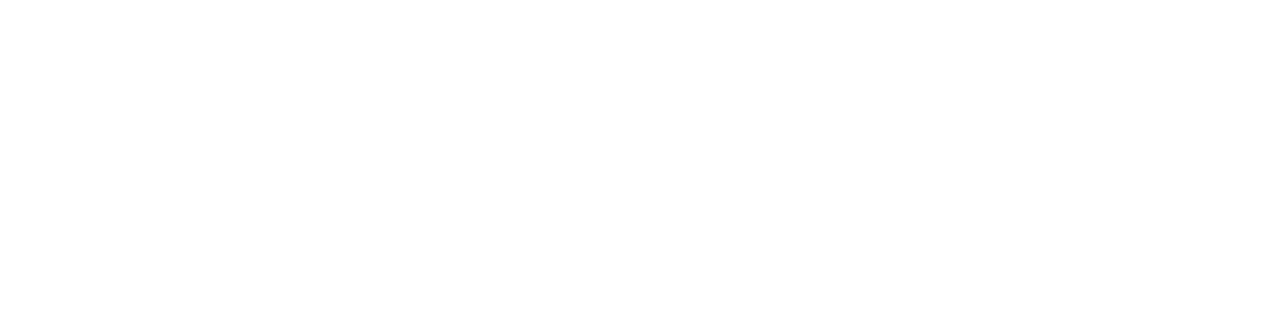
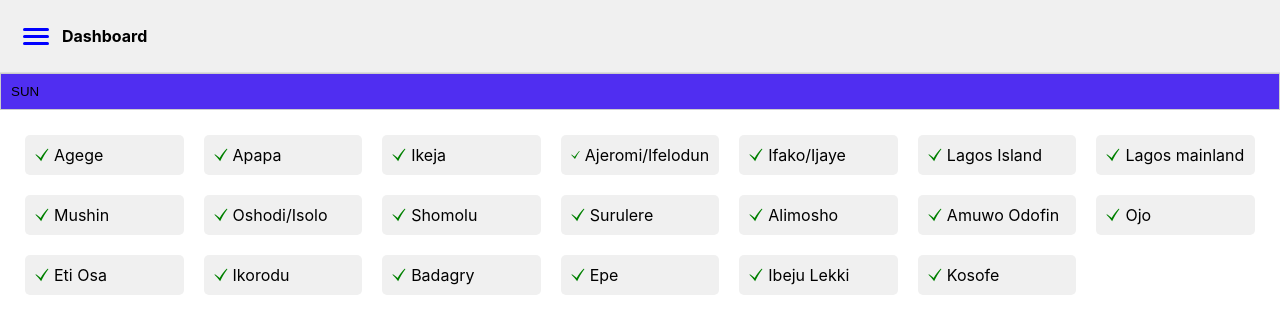
Before and after one commit to Onidamilola/alphageek, a React (Create React App) app: page /route-plan in a window 1280 px wide. Shown: the top 334 px of the page. Built offline with nearby package versions, Linux system fonts and the light colour scheme.

Commit message:
i worked on the visit schedule, outlet list and inbox

```diff
--- a/package.json
+++ b/package.json
@@ -5,6 +5,7 @@
   "dependencies": {
     "@emotion/react": "^11.11.3",
     "@emotion/styled": "^11.11.0",
+    "@material-ui/core": "^4.12.4",
     "@mui/icons-material": "^5.15.6",
     "@mui/material": "^5.15.6",
     "@mui/styles": "^5.15.6",
--- a/src/App.js
+++ b/src/App.js
@@ -21,6 +21,7 @@ import VisitSchedule from './components/visitschedule';
 import Inbox from './components/inbox';
 import Help from './components/help';
 import CreateOutlet from './components/createoutlet';
+import CreateSchedule from './components/createschedule';
 
 const App = () => {
   return (
@@ -46,6 +47,7 @@ const App = () => {
         <Route path="/inbox" element={<Inbox />} />
         <Route path="/help" element={<Help />} />
         <Route path="/createoutlet" element={<CreateOutlet/>} />
+        <Route path="/createschedule" element={<CreateSchedule/>} />
       </Routes>
     </Router>
   );
--- /dev/null
+++ b/src/components/button1.js
@@ -0,0 +1,40 @@
+import React from 'react';
+import { Link } from 'react-router-dom';
+
+const Button = () => {
+  return (
+    <div style={{
+      width: '100%',
+      display: 'flex',
+      justifyContent: 'center',
+      alignItems: 'center',
+      padding: '20px',
+    }}>
+      <Link to="/createschedule">
+        <button style={buttonStyle}>CREATE SCHEDULE</button>
+      </Link>
+    </div>
+  );
+};
+
+const buttonStyle = {
+  width: '200px',
+  height: '50px',
+  backgroundColor: '#502ef1',
+  color: 'white',
+  border: 'none',
+  borderRadius: '5px',
+  fontSize: '18px',
+  cursor: 'pointer',
+  outline: 'none',
+  transition: 'background-color 0.3s ease',
+};
+
+// Media query for mobile responsiveness
+if (window.matchMedia("(max-width: 768px)").matches) {
+  buttonStyle.width = '200px';
+  buttonStyle.height = '40px';
+  buttonStyle.fontSize = '16px';
+}
+
+export default Button;
--- a/src/components/createoutlet.js
+++ b/src/components/createoutlet.js
@@ -1,8 +1,22 @@
-import React from 'react'
+import React, {useState, useRef} from 'react'
 import Sidebar from './sidebar'
 
 
 const CreateOutlet = () => {
+  const [imageObject, setImageObect] = useState(null);
+
+  const handleFileInput = useRef(null);
+
+  const handleClick = () => {
+    handleFileInput.current.click();
+  };
+
+  const handleImageChange = (event) => {
+    setImageObect({
+      imagePreview: URL.createObjectURL(event.target.files[0]),
+      imageFile: event.target.files[0],
+    });
+  }
   return (
     <div>
       <div style={{ width: '100%', marginBottom: '20px' }}>
@@ -68,6 +82,17 @@ const CreateOutlet = () => {
         <input type="text" id="lastName" name="lastName" placeholder="Last Name" style={{ marginBottom: '10px' }} />
         <input type="text" id="contactPhoneNumber" name="contactPhoneNumber" placeholder="Phone Number" style={{ marginBottom: '10px' }} />
 
+        <label htmlFor="Image" style={{ color: 'blue' }}>Outlet Image</label>
+        <input
+            type="file"
+            accept="image/*"
+            capture="environment"
+            ref={handleFileInput}
+            onChange={handleImageChange}
+        />
+        {imageObject && <img src={imageObject.imagePreview} />}
+
+
         {/* <label htmlFor="outletImage">Outlet Image</label>
         <input type="file" accept="image/*" id="outletImage" name="outletImage" style={{ marginBottom: '10px' }} /> */}
 
--- /dev/null
+++ b/src/components/createschedule.js
@@ -0,0 +1,71 @@
+import React from 'react'
+import Sidebar from './sidebar'
+
+    const CreateSchedule = () => {
+        return(
+            <div>
+                 <div style={{ width: '100%', marginBottom: '20px' }}>
+        <Sidebar />
+      </div>
+
+      <div className="container" style={{ display: 'flex', flexDirection: 'column' }}>
+      <label htmlFor="outlet" style={{ color: 'blue' }}></label>
+        <select id="outlet" name="Select outlet" style={{ marginBottom: '10px' }}>
+          <option value="select outlet">Select Outlet</option>
+          </select>
+
+          <input style={{ marginBottom: '10px' }} type="date" id="start" name="trip-start" value="2024-02-12"
+                min="1925-01-01" max="2030-12-31"/>
+                 <input style={{ marginBottom: '10px' }} type="time" id="appt" name="appt"></input>
+
+          <button type="submit" style={{ width: '100%', padding: '10px 20px', backgroundColor: '#502ef1', color: '#fff', border: 'none', borderRadius: '5px', cursor: 'pointer' }}>SAVE</button>
+      </div>
+
+      <style jsx>{`
+        @media screen and (max-width: 768px) {
+          .container {
+            // Mobile styles
+          }
+        }
+      `}</style>
+
+      {/* Additional styles */}
+      <style>{`
+        body { font-family: Arial, Helvetica, sans-serif; }
+        * { box-sizing: border-box; }
+        input[type=text], select, textarea {
+          width: 100%;
+          padding: 12px;
+          border: none;
+          border-bottom: 1px solid #ccc;
+          border-radius: 4px;
+          margin-top: 6px;
+          margin-bottom: 16px;
+          resize: vertical;
+        }
+        input[type=submit] {
+          background-color: #04AA6D;
+          color: white;
+          padding: 12px 20px;
+          border: none;
+          border-radius: 4px;
+          cursor: pointer;
+        }
+        input[type=submit]:hover {
+          background-color: #45a049;
+        }
+        .container {
+          border-radius: 5px;
+          background-color: #f2f2f2;
+          padding: 20px;
+          width: 80%; /* Adjust width as needed */
+          margin: auto; /* Center the container horizontally */
+        }
+      `}</style>
+
+            </div>
+
+        )
+    }
+
+    export default CreateSchedule;
--- a/src/components/inbox.js
+++ b/src/components/inbox.js
@@ -1,5 +1,4 @@
 import React from 'react';
-import Lock from '../assets/images/lock.png'
 import Sidebar1 from './sidebar1';
 import { FaBell } from "react-icons/fa";
 
--- a/src/components/routeplan.js
+++ b/src/components/routeplan.js
@@ -1,11 +1,85 @@
-import React from 'react'
+import React, { useState } from 'react';
+import Sidebar from './sidebar';
+import { GiCheckMark } from "react-icons/gi";
 
-function routeplan() {
+const RoutePlan = () => {
+  const [activeTab, setActiveTab] = useState('SUN'); // Default active tab is 'SUN'
+
+  const openCity = (cityName) => {
+    setActiveTab(cityName);
+  };
+
+  // Function to generate grid items
+  const generateGridItems = () => {
+    const areas = ['Agege',
+     'Apapa',
+      'Ikeja',
+      'Ajeromi/Ifelodun',
+      'Ifako/Ijaye',
+      'Lagos Island',
+      'Lagos mainland',
+      'Mushin',
+      'Oshodi/Isolo',
+      'Shomolu',
+      'Surulere',
+      'Alimosho',
+      'Amuwo Odofin',
+      'Ojo',
+      'Eti Osa',
+      'Ikorodu',
+      'Badagry',
+      'Epe',
+      'Ibeju Lekki',
+       'Kosofe'];
+
+    return areas.map((area, index) => (
+      <div key={index} style={{ display: 'flex', alignItems: 'center', margin: '5px', padding: '10px', backgroundColor: '#f0f0f0', borderRadius: '5px' }}>
+        <GiCheckMark  style={{ marginRight: '5px',  color: 'green', fontSize: '14px' }} /> {/* React icon */}
+        {area}
+      </div>
+    ));
+  };
+
   return (
     <div>
+      {/* Space for Sidebar1 */}
+      <div>
+        <Sidebar />
+      </div>
 
+      {/* Tab buttons */}
+      <div style={{ overflow: 'hidden', border: '1px solid #ccc', backgroundColor: '#502ef1', display: 'flex', justifyContent: 'start' }}>
+        <button
+          className={`tablinks ${activeTab === 'SUN' ? 'active' : ''}`}
+          style={{
+            backgroundColor: 'inherit',
+            border: 'none',
+            outline: 'none',
+            cursor: 'pointer',
+            padding: '10px',
+            width: 'auto', // Adjust width to fit content
+            transition: '0.3s',
+            textDecoration: 'none', // Remove default underline
+            textAlign: 'left', // Align text to the left
+          }}
+          onClick={() => openCity('SUN')}
+        >
+          SUN
+        </button>
+        {/* Add similar inline styles for other buttons */}
+      </div>
+
+      {/* Tab content */}
+      <div
+        id="City"
+        className={`tabcontent ${activeTab === 'City' ? 'active' : ''}`}
+        style={{ display: 'grid', gridTemplateColumns: 'repeat(auto-fit, minmax(150px, 1fr))', gap: '10px', padding: '20px', justifyContent: 'center' }}
+      >
+        {/* Generate grid items */}
+        {generateGridItems()}
+      </div>
     </div>
-  )
-}
+  );
+};
 
-export default routeplan
+export default RoutePlan;
--- a/src/components/sidebar.css
+++ b/src/components/sidebar.css
@@ -107,7 +107,7 @@
 
 
   .menu-item {
-    margin-bottom: 20px;
+    margin-top: 20px;
     top: 5;
     color: #333;
     text-decoration: none;
--- a/src/components/visitschedule.js
+++ b/src/components/visitschedule.js
@@ -1,11 +1,53 @@
-import React from 'react'
+import React from 'react';
+import Sidebar1 from './sidebar1';
+import Button1 from './button1';
+import Calender from '../assets/images/calender.png'
 
-function visitschedule() {
+const VisitSchedule = () => {
+  const openCity = (evt, cityName) => {
+    const tabcontent = document.getElementsByClassName("tabcontent");
+    for (let i = 0; i < tabcontent.length; i++) {
+      tabcontent[i].style.display = "none";
+    }
+    const tablinks = document.getElementsByClassName("tablinks");
+    for (let i = 0; i < tablinks.length; i++) {
+      tablinks[i].className = tablinks[i].className.replace(" active", "");
+    }
+    document.getElementById(cityName).style.display = "block";
+    evt.currentTarget.className += " active";
+  };
+
   return (
     <div>
+      <div>
+        <Sidebar1 />
+      </div>
+      <div style={{ overflow: 'hidden', display: 'flex', border: '1px solid #ccc', backgroundColor: '#502ef1' }} className="tab">
+        <button className="tablinks" onClick={(evt) => openCity(evt, 'Today')} style={{ flex: 1, backgroundColor: 'inherit', border: 'none', outline: 'none', cursor: 'pointer', padding: '14px 16px', transition: '0.3s', fontSize: '17px', color: '#000' }}>TODAY</button>
+        <button className="tablinks" onClick={(evt) => openCity(evt, 'Calender')} style={{ flex: 1, backgroundColor: 'inherit', border: 'none', outline: 'none', cursor: 'pointer', padding: '14px 16px', transition: '0.3s', fontSize: '17px', color: '#000' }}>CALENDAR</button>
+      </div>
 
+      <div id="Today" className="tabcontent" style={{ display: 'none', padding: '6px 12px', border: '1px solid #ccc', borderTop: 'none' }}>
+        <h5>you Have No Store Visit Today</h5>
+      </div>
+
+      <div id="Calender" className="tabcontent" style={{ display: 'none', padding: '6px 12px', border: '1px solid #ccc', borderTop: 'none' }}>
+      <div style={{ display: 'flex', flexDirection: 'row', alignItems: 'center' }}>
+  <div style={{ display: 'flex', flexDirection: 'column', alignItems: 'flex-start',  marginLeft: '20px' }}>
+    <h5 style={{ margin: '0' }}>Your Schedule</h5>
+  </div>
+  <div style={{ marginLeft: 'auto', display: 'flex', flexDirection: 'column', alignItems: 'center', justifyContent: 'center', paddingRight: '20px' }}>
+    <img src={Calender} alt="calender" style={{ width: '30px', height: '30px', margin: '0' }} />
+  </div>
+</div>
+      </div>
+
+
+      <div style={{ position: 'fixed', bottom: '20px', left: '50%', transform: 'translateX(-50%)' }}>
+        <Button1 />
+      </div>
     </div>
-  )
-}
+  );
+};
 
-export default visitschedule
+export default VisitSchedule;
```
Also changed, not shown: src/App.css (+7 -0 lines), src/components/LoginPage.js (+7 -4 lines), 1 other file (tests, documents, lock files or other folders).
